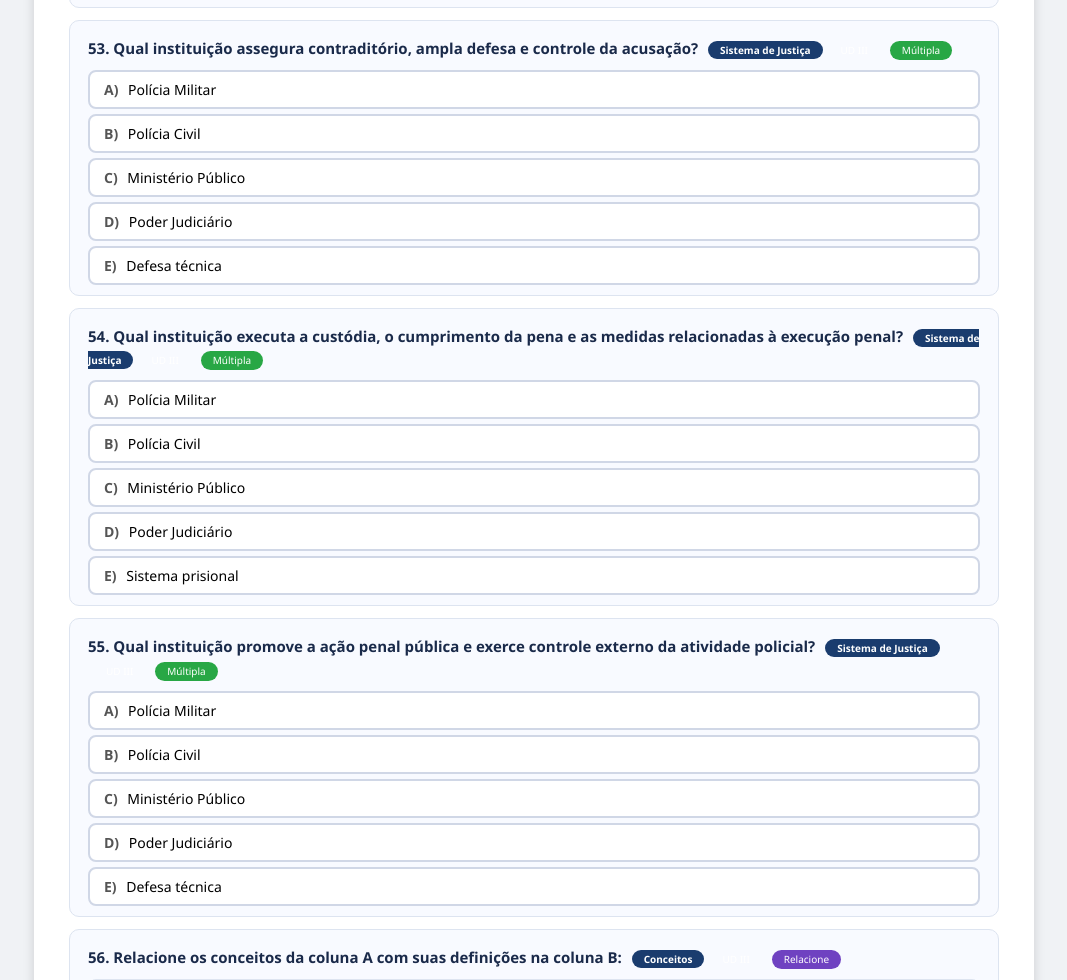
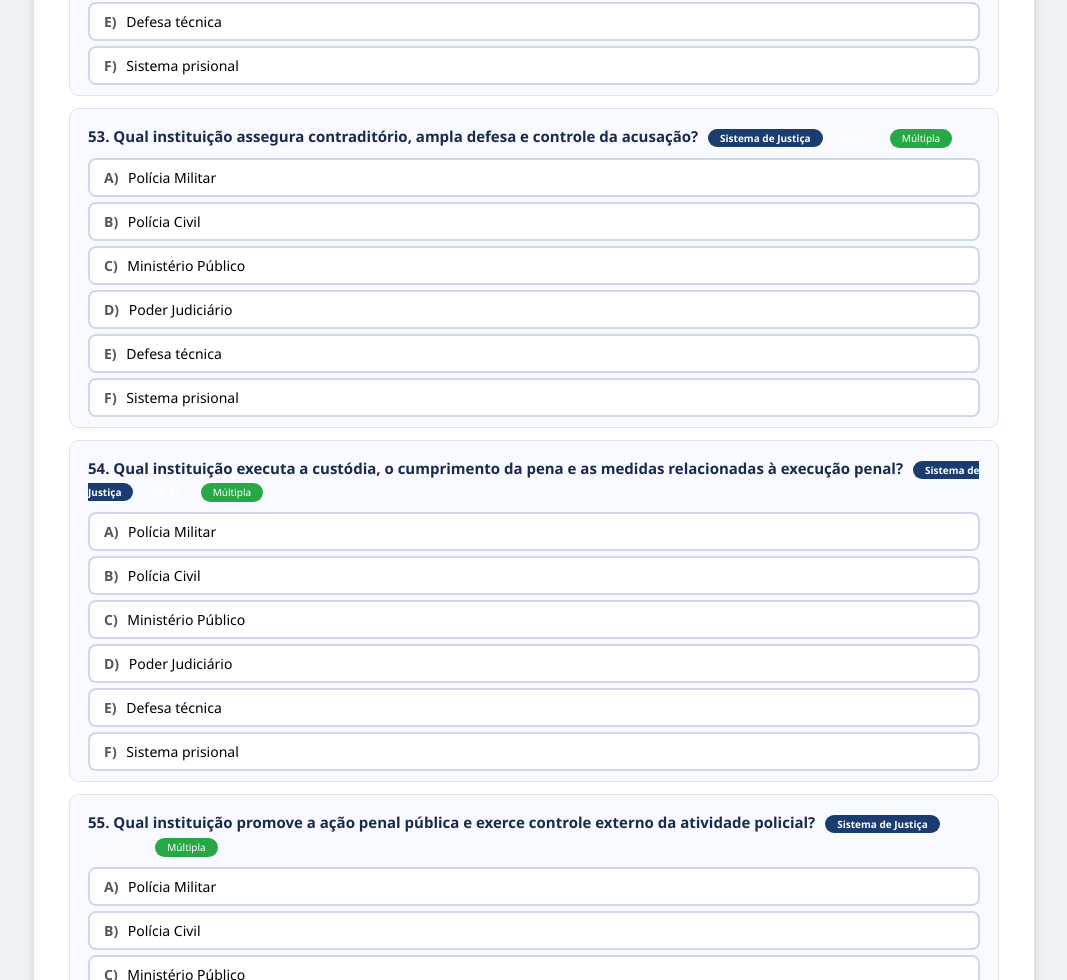
Before and after one commit to penarotti-ronaldo/Criminologia-, a plain HTML site: page index.html in a window 1280 px wide. Shown: the part 11020-12000 px from the top of the page, without its empty margins (106-1173 px from the left). Drawn offline with Linux system fonts and the light colour scheme.

Commit message:
Add files via upload

```diff
--- a/index.html
+++ b/index.html
@@ -840,44 +840,49 @@
             explicacao: "Correto! A atuação policial deve ser sempre justificada por critérios objetivos e legais."
         });
 
-        // UD III - Múltipla (51-55)
+        // ==================== UD III - Múltipla (51-55) CORRIGIDAS ====================
+        // Questão 51: Poder Judiciário - Controla a legalidade, julga processos e acompanha a execução penal.
         questoesData.push({
             id: 51, ud: "UD III", tema: "Sistema de Justiça",
             pergunta: "Qual instituição é responsável por controlar a legalidade, julgar processos e acompanhar a execução penal?",
-            alternativas: ["Polícia Militar", "Polícia Civil", "Ministério Público", "Poder Judiciário", "Defesa técnica"],
+            alternativas: ["Polícia Militar", "Polícia Civil", "Ministério Público", "Poder Judiciário", "Defesa técnica", "Sistema prisional"],
             correta: 3,
             explicacao: "Correto! O Poder Judiciário controla a legalidade, julga e acompanha a execução penal."
         });
+        // Questão 52: Polícia Militar - Atua na polícia ostensiva, preservação da ordem pública, prevenção e resposta imediata.
         questoesData.push({
             id: 52, ud: "UD III", tema: "Sistema de Justiça",
             pergunta: "Qual instituição atua na polícia ostensiva, preservação da ordem pública, prevenção e resposta imediata?",
-            alternativas: ["Polícia Militar", "Polícia Civil", "Ministério Público", "Poder Judiciário", "Defesa técnica"],
+            alternativas: ["Polícia Militar", "Polícia Civil", "Ministério Público", "Poder Judiciário", "Defesa técnica", "Sistema prisional"],
             correta: 0,
             explicacao: "Correto! A Polícia Militar atua na polícia ostensiva e preservação da ordem pública."
         });
+        // Questão 53: Defesa técnica - Assegura contraditório, ampla defesa e controle da acusação.
         questoesData.push({
             id: 53, ud: "UD III", tema: "Sistema de Justiça",
             pergunta: "Qual instituição assegura contraditório, ampla defesa e controle da acusação?",
-            alternativas: ["Polícia Militar", "Polícia Civil", "Ministério Público", "Poder Judiciário", "Defesa técnica"],
+            alternativas: ["Polícia Militar", "Polícia Civil", "Ministério Público", "Poder Judiciário", "Defesa técnica", "Sistema prisional"],
             correta: 4,
             explicacao: "Correto! A defesa técnica garante o contraditório e a ampla defesa."
         });
+        // Questão 54: Sistema prisional - Executa a custódia, o cumprimento da pena e as medidas relacionadas à execução penal.
         questoesData.push({
             id: 54, ud: "UD III", tema: "Sistema de Justiça",
             pergunta: "Qual instituição executa a custódia, o cumprimento da pena e as medidas relacionadas à execução penal?",
-            alternativas: ["Polícia Militar", "Polícia Civil", "Ministério Público", "Poder Judiciário", "Sistema prisional"],
-            correta: 4,
+            alternativas: ["Polícia Militar", "Polícia Civil", "Ministério Público", "Poder Judiciário", "Defesa técnica", "Sistema prisional"],
+            correta: 5,
             explicacao: "Correto! O sistema prisional executa a custódia e o cumprimento da pena."
         });
+        // Questão 55: Ministério Público - Promove a ação penal pública e exerce controle externo da atividade policial.
         questoesData.push({
             id: 55, ud: "UD III", tema: "Sistema de Justiça",
             pergunta: "Qual instituição promove a ação penal pública e exerce controle externo da atividade policial?",
-            alternativas: ["Polícia Militar", "Polícia Civil", "Ministério Público", "Poder Judiciário", "Defesa técnica"],
+            alternativas: ["Polícia Militar", "Polícia Civil", "Ministério Público", "Poder Judiciário", "Defesa técnica", "Sistema prisional"],
             correta: 2,
             explicacao: "Correto! O Ministério Público promove a ação penal e controla externamente a polícia."
         });
 
-        // UD III - Match (56-58)
+        // UD III - Match (56-57)
         questoesData.push({
             id: 56, ud: "UD III", tipo: "match", tema: "Conceitos",
             pergunta: "Relacione os conceitos da coluna A com suas definições na coluna B:",
@@ -924,7 +929,7 @@
             fillRespostas: {}
         };
 
-        var letras = ["A", "B", "C", "D", "E"];
+        var letras = ["A", "B", "C", "D", "E", "F"];
 
         // ================================================================
         //  RENDERIZAR QUESTÕES
@@ -1205,7 +1210,6 @@
                 feedback.innerHTML = "❌ Algumas associações estão incorretas. Verifique novamente.";
             }
 
-            // Mostrar respostas corretas
             questao.matchPairs.forEach(function(pair, idx) {
                 var select = document.getElementById("match-select-" + questaoId + "-" + idx);
                 if (select) {
@@ -1223,7 +1227,6 @@
                 }
             });
 
-            // Mostrar explicação
             var explicacaoDiv = document.createElement("div");
             explicacaoDiv.className = "explicacao correta";
             explicacaoDiv.style.display = "block";
```
